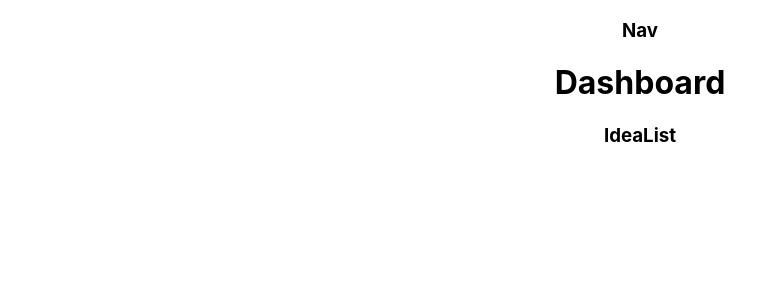
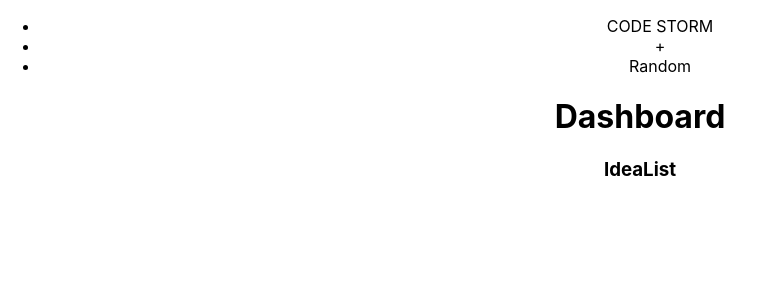
Before and after one commit to NickWill24/code_storm, a React (Create React App) app in the folder client/: page / in a window 1280 px wide. Shown: the top 300 px of the page, without its empty margins (0-764 px from the left). Built offline with nearby package versions, Linux system fonts and the light colour scheme.

Commit message:
add actions to components

```diff
--- a/client/src/components/IdeaCard.jsx
+++ b/client/src/components/IdeaCard.jsx
@@ -15,7 +15,7 @@ const IdeaCard = (props) => {
           <p>{title}</p>
           <p>{description}</p>
           <div>{renderTags()}</div>
-          <button onClick={(e) => handleClick(e, id)}>View Details</button>
+          <button onClick={() => handleClick(id)}>View Details</button>
         </div>
       ) : (
         <div>
--- a/client/src/components/IdeaDetails.jsx
+++ b/client/src/components/IdeaDetails.jsx
@@ -1,7 +1,7 @@
 import React from 'react'
 import Tag from './Tag'
 import { connect } from 'react-redux'
-import { GetIdeas, SelectIdea } from '../store/actions'
+import { GetIdea, SelectIdea } from '../store/actions'
 
 const mapStateToProps = (state) => {
   return { ideaState: state.ideaState }
@@ -9,7 +9,7 @@ const mapStateToProps = (state) => {
 
 const mapDispatchToProps = (dispatch) => {
   return {
-    getIdeas: () => dispatch(GetIdeas()),
+    getIdea: () => dispatch(GetIdea()),
     deleteIdea: (id) => dispatch(SelectIdea(id))
   }
 }
@@ -21,6 +21,8 @@ const IdeaDetails = (props) => {
     stack ? stack.map((tag, idx) => <Tag key={idx} tag={tag} />) : 'no tags'
 
   const handleClick = (id) => props.deleteIdea(id)
+
+  // ADD USEFFECT
 
   return (
     <div>
--- a/client/src/components/IdeaList.jsx
+++ b/client/src/components/IdeaList.jsx
@@ -1,8 +1,7 @@
 import React from 'react'
 import IdeaCard from './IdeaCard'
 import { connect } from 'react-redux'
-import { GetIdeas, SelectIdea } from '../store/actions'
-// AXIOS CALL FOR ALL IDEAS
+import { GetIdeas, SelectIdea, LikeIdea } from '../store/actions'
 
 const mapStateToProps = (state) => {
   return { ideaState: state.ideaState }
@@ -11,34 +10,42 @@ const mapStateToProps = (state) => {
 const mapDispatchToProps = (dispatch) => {
   return {
     getIdeas: () => dispatch(GetIdeas()),
-    selectIdea: (id) => dispatch(SelectIdea(id))
+    selectIdea: (id) => dispatch(SelectIdea(id)),
+    incrementLikeCount: (id) => dispatch(LikeIdea(id))
   }
 }
 
 const IdeaList = (props) => {
   const { ideas } = props.ideaState
 
-  const handleClick = (e, id) => {
+  const targetIdea = (id) => {
     // SET SELECTED IDEA IN STATE
     props.selectIdea(id)
     // REDIRECT TO IDEA DETAILS PAGE
     props.history.push(`/idea/${id}`)
   }
 
+  const likeIdea = (id) => {
+    // INCREMENT LIKE COUNT
+    props.incrementLikeCount(id)
+  }
+
   const renderIdeas = () => {
     return ideas
       ? ideas.map((idea, idx) => (
+          <div onClick={() => likeIdea(idea.id)}>
             <IdeaCard
               key={idx}
               title={idea.title}
               description={idea.description}
               stack={idea.stack}
-            handleClick={handleClick}
+              handleClick={targetIdea}
             />
+          </div>
         ))
       : '...no ideas yet!'
   }
-
+  // ADD USEFFECT
   return (
     <div>
       <h3>IdeaList</h3>
--- a/client/src/components/Nav.jsx
+++ b/client/src/components/Nav.jsx
@@ -1,7 +1,15 @@
 import React from 'react'
 
 const Nav = () => {
-  return <h3>Nav</h3>
+  return (
+    <div>
+      <ul>
+        <li>CODE STORM</li>
+        <li>+</li>
+        <li>Random</li>
+      </ul>
+    </div>
+  )
 }
 
 export default Nav
```
Lines whose indentation alone changed are shown as unchanged.
